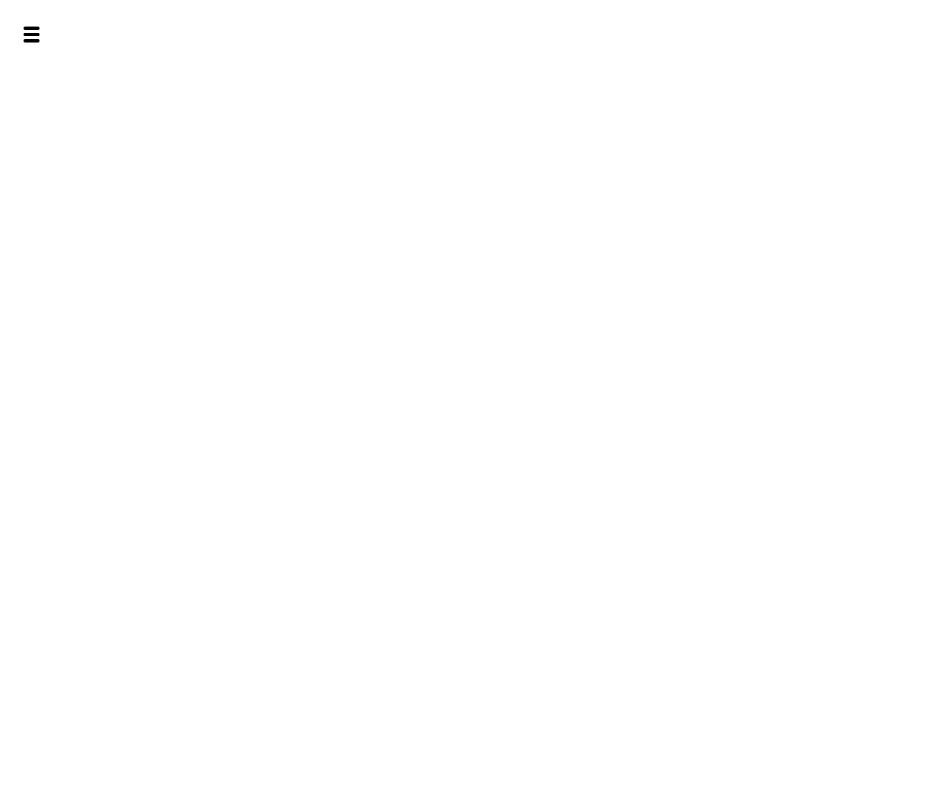
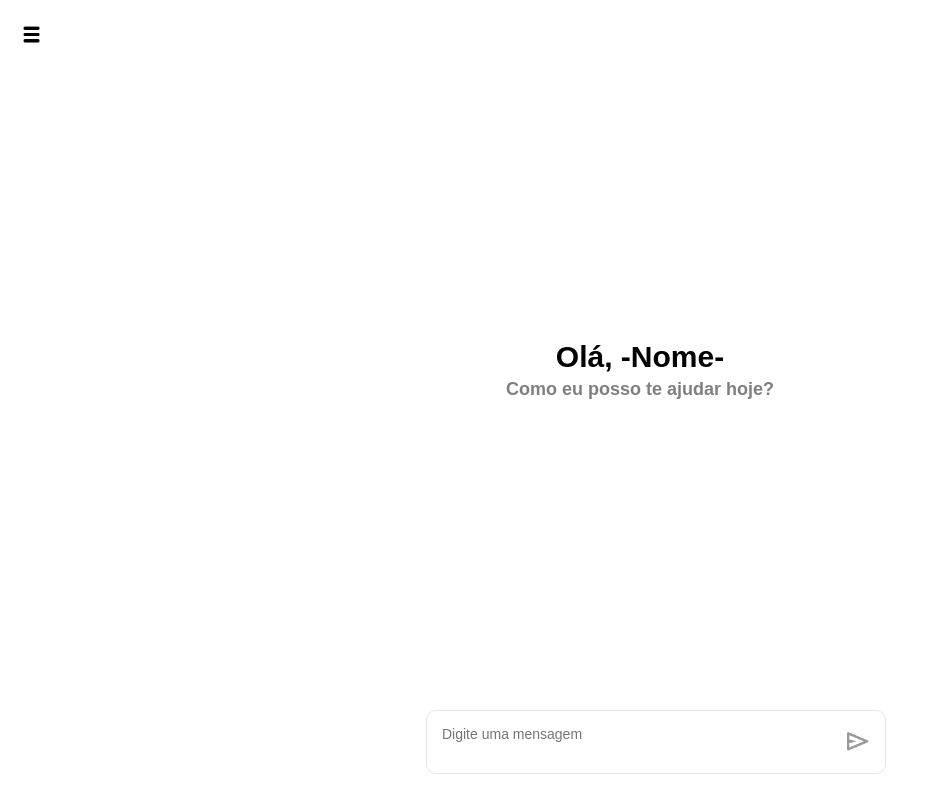
Before and after one commit to fabrica-bayarea/Tutor, a Next.js app in the folder frontend/tutor/: page / in a window 1280 px wide. Before the commit this address had no page. Shown: the whole page, without its empty margins (0-926 px from the left). Built offline with nearby package versions, Linux system fonts and the light colour scheme.

Commit message:
Adicionando interface de chat.

```diff
--- a/frontend/tutor/app/page.tsx
+++ b/frontend/tutor/app/page.tsx
@@ -14,6 +14,7 @@ export default function Home() {
           <MainNavigator />
           <div className="content">
             <Routes>
+              <Route path="/" element={<PaginaInicial />} />
               <Route path="pagina inicial" element={<PaginaInicial />} />
               <Route path="pagina de extracao" element={<ExtratorWindow />} />
             </Routes>
--- a/frontend/tutor/app/paginaInicial/paginaInicial.module.css
+++ b/frontend/tutor/app/paginaInicial/paginaInicial.module.css
@@ -3,7 +3,7 @@
     src: url('../assets/fonte.ttf') format('ttf');
     font-weight: normal;
     font-style: normal;
-  }
+}
 
 .containerGlobal {
     background-color: #ffffff;
@@ -18,9 +18,9 @@
 /* Container do chat e turma */
 .containerUser {
     display: flex;
+    flex-direction: column;
     align-items: center;
-    justify-content: center;
-    flex-direction: column;
+    justify-content: flex-start;
     width: 100%;
     height: 100%;
     padding: 16px;
@@ -28,51 +28,117 @@
 }
 
 .containerChatMessage {
-    padding: 1px;
+    display: flex;
+    flex-direction: column;
+    align-items: flex-start;
+    flex-grow: 1;
+    padding: 10px;
+    overflow-y: auto;
+    width: 55%;
+    height: auto;
+    margin-bottom: 10px;
+    margin-top: 50px;
+}
+
+.mensagemUsuario {
+    display: flex;
+    flex-direction: column;
+    border: 1px solid #ccc;
+    border-radius: 6px;
+    padding: 8px 12px;
+    margin-bottom: 15px;
+    width: fit-content;
+    max-width: 47%;
+    height: auto;
+    word-wrap: break-word;
+}
+
+.mensagemUsuario h1 {
+    margin-top: 0;
+    margin-bottom: 0;
+    font-size: 18px;
+    font-family: "fontePadrao", sans-serif;
+}
+
+.mensagemUsuario p {
+    margin-top: 0;
+    margin-bottom: 0;
+    font-size: 14px;
+    font-family: "fontePadrao", sans-serif;
+}
+
+.mensagemUsuarioEnviada {
+    align-self: flex-end;
+}
+
+.mensagemUsuarioEnviada h1 {
+    text-align: right;
+}
+
+.mensagemUsuarioEnviada p {
+    text-align: right   ;
+}
+
+.mensagemSistema {
+    align-self: flex-start;
+}
+
+.mensagemSistema h1 {
+    text-align: left;
+}
+
+.mensagemSistema p {
+    text-align: left;
 }
 
 .containerChatBox {
+    padding: 5px;
     display: flex;
-    justify-content: center;
-    width: 40%;
-    position: absolute;
-    bottom: 25%;
+    flex-direction: row;
+    justify-content: space-around;
+    align-items: center;
+    width: 35%;
+    height: auto;
+    border: 1px solid rgba(0, 0, 0, 0.10);
+    border-radius: 10px;
+    margin-bottom: 10px;
 }
 
-.containerChatBox textarea{
-    font-family: "fontePadrao",sans-serif;
+.containerChatBox textarea {
+    font-family: "fontePadrao", sans-serif;
     font-size: 14px;
-    padding: 15px;
-    padding-bottom: 19px;
-    width: 60%;
-    height: 10px;
-    border-radius: 10px;
-    border-color: rgba(0, 0, 0, 0.10);
+    padding: 10px;
+    width: 90%;
+    height: auto;
     outline: none;
     resize: none;
     overflow: hidden;
+    border: none;
 }
 
-.buttonSend{
-    font-family: "fontePadrao",sans-serif;
-    position: relative;
-    right: 45px;
+.buttonSend {
+    font-family: "fontePadrao", sans-serif;
     background-color: transparent;
     border-style: none;
+    cursor: pointer;
+    padding: 8px;
 }
 
-.titulo{
-    font-family: "fontePadrao",sans-serif;
+.titulo {
+    transition: background-color 0.2s ease-in-out;
+    font-family: "fontePadrao", sans-serif;
     position: absolute;
     font-size: 30px;
-
     top: 40%;
-    right: 44%;
-    text-align: left;
+    left: 50%;
+    transform: translateX(-50%);
+    text-align: center;
 }
 
-.titulo p{
-    font-family: "fontePadrao",sans-serif;
+.titulo p {
+    transition: background-color 0.2s ease-in-out;
+    font-family: "fontePadrao", sans-serif;
     font-size: 18px;
     color: rgba(0, 0, 0, 0.5);
+    margin-top: 5px;
 }
--- a/frontend/tutor/app/paginaInicial/paginaInicial.tsx
+++ b/frontend/tutor/app/paginaInicial/paginaInicial.tsx
@@ -1,25 +1,70 @@
 "use client" // Componente de renderização
 
-import styles from "./paginaInicial.module.css";  // Import os estilos CSS
-import sendImage from "../assets/send.png"     // Imagem de send
-import React from 'react'; // Importa React e hooks
+import styles from "./paginaInicial.module.css";
+import sendImage from "../assets/send.png"
+import React, { useState, KeyboardEventHandler, MouseEventHandler, useRef, useEffect } from 'react';
+
+interface Message {
+  text: string;
+  sender: 'user' | 'system';
+}
 
 export default function PaginaInicial() {
-    // Desestrutura funções e variáveis do contexto ModalContext
+  const [mensagens, setMensagens] = useState<Message[]>([]);
+  const [temtexto, settemtexto] = useState(false);
+  const [text, setText] = useState('');
+  const chatContainerRef = useRef<HTMLDivElement>(null);
+
+  const addText = (event: React.ChangeEvent<HTMLTextAreaElement>) => {
+    setText(event.target.value);
+  };
+
+  const enviarMensagem = () => {
+    settemtexto(true);
+    if (text.trim() !== '') {
+      setMensagens(prevMensagens => [...prevMensagens, { text: text, sender: 'user' }, { text: 'ok, mensagem recebida', sender: 'system' }]);
+      setText('');
+    }
+  };
+
+  const handleKeyDown: KeyboardEventHandler<HTMLTextAreaElement> = (event) => {
+    if (event.key === 'Enter' && !event.shiftKey) {
+      settemtexto(true);
+      event.preventDefault();
+      enviarMensagem();
+    }
+  };
+
+  useEffect(() => {
+    if (chatContainerRef.current) {
+      chatContainerRef.current.scrollTop = chatContainerRef.current.scrollHeight;
+    }
+  }, [mensagens]);
+
   return (
-        <div className={styles.containerGlobal}> {/* Container principal da página */}
-            <h1 className={styles.titulo}>Olá, -Nome-<br/><p>Como eu posso te ajudar hoje?</p></h1>
-            {/* Área principal do chat do usuário */}
+    <div className={styles.containerGlobal}>
+      {!temtexto &&
+        <h1 className={styles.titulo}>Olá, -Nome-<br /><p>Como eu posso te ajudar hoje?</p></h1>
+      }
       <div className={styles.containerUser}>
-                <div className={styles.containerChatMessage}></div> {/* Mensagens do chat (ainda vazio) */}
+        <div className={styles.containerChatMessage} ref={chatContainerRef}>
+          {mensagens.map((msg, index) => (
+            <div key={index} className={`${styles.mensagemUsuario} ${msg.sender === 'user' ? styles.mensagemUsuarioEnviada : styles.mensagemSistema}`}>
+              <h1>{msg.sender === 'user' ? '-Nome-' : 'Tutor'}</h1>
+              <p>{msg.text}</p>
+            </div>
+          ))}
+        </div>
         <div className={styles.containerChatBox}>
-                    {/* Área de texto para digitação de mensagens */}
           <textarea
             placeholder="Digite uma mensagem"
-                        minLength={10}
+            minLength={1}
+            onKeyDown={handleKeyDown}
+            onChange={addText}
+            value={text}
           />
-                    <button className={styles.buttonSend}>
-                        <img src={sendImage.src} width={30} height={30} />
+          <button className={styles.buttonSend} onClick={enviarMensagem}>
+            <img src={sendImage.src} width={30} height={30} alt="Enviar" />
           </button>
         </div>
       </div>
```
Lines whose indentation alone changed are shown as unchanged.
